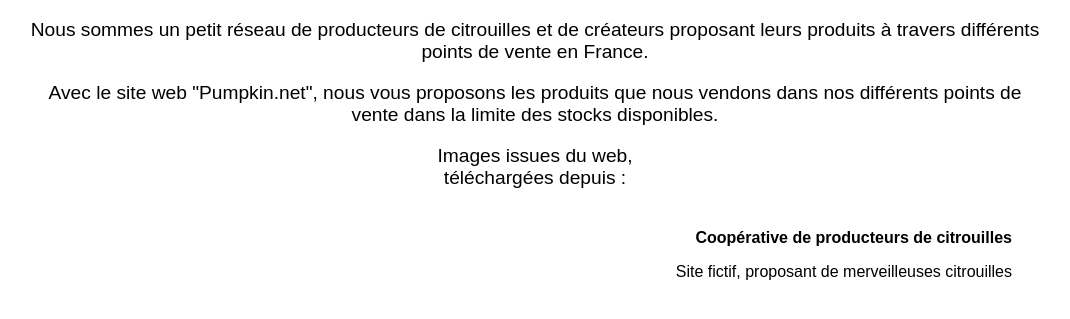
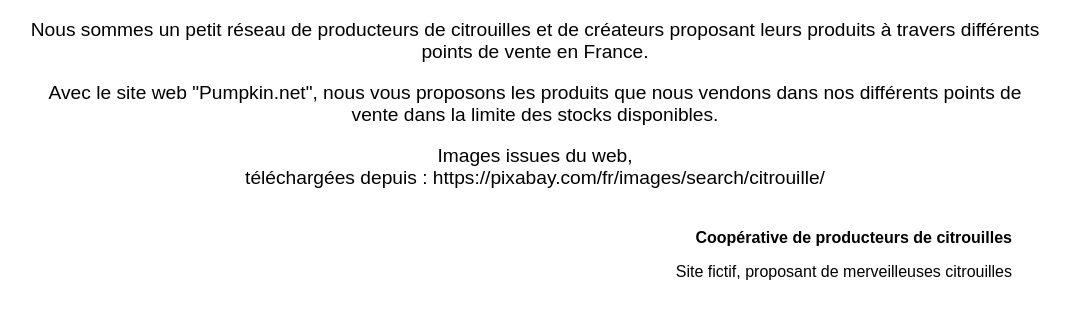
Before and after one commit to Clemgenevois/PHP_PROJET, a PHP site: page /view/about.view.php in a window 1280 px wide. Shown: the part 128-447 px from the top of the page, without its empty margins (105-1175 px from the left). Run offline with PHP 8.4, Linux system fonts and the light colour scheme.

Commit message:
Dernière modification.

```diff
--- a/view/about.view.php
+++ b/view/about.view.php
@@ -26,7 +26,7 @@
       <p>Nous sommes un petit réseau de producteurs de citrouilles et de créateurs proposant leurs produits à travers différents points de vente en France.</p>
       <p>Avec le site web "Pumpkin.net", nous vous proposons les produits que nous vendons dans nos différents points de vente dans la limite des stocks disponibles.</p>
       <p>Images issues du web, <br/>
-        téléchargées depuis : </p>
+        téléchargées depuis : https://pixabay.com/fr/images/search/citrouille/</p>
     </article>
     <footer>
       <div class="foot">
```
